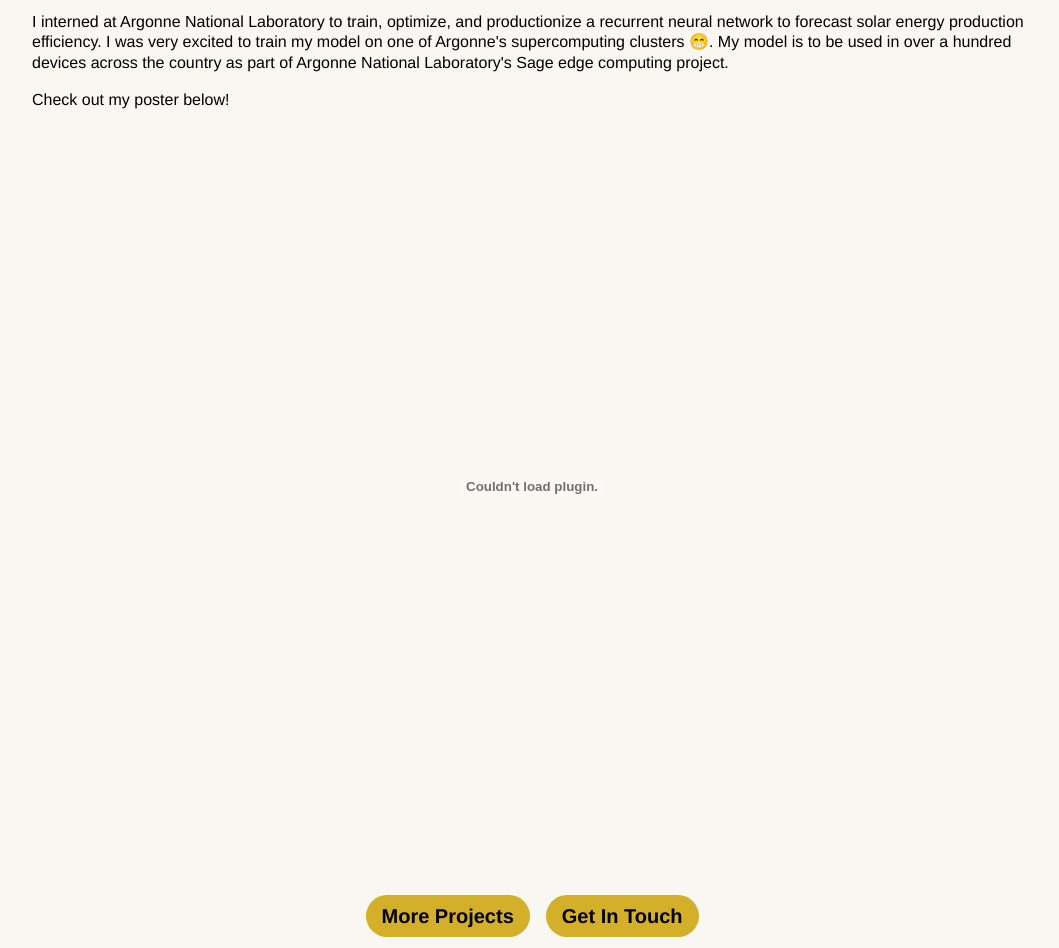
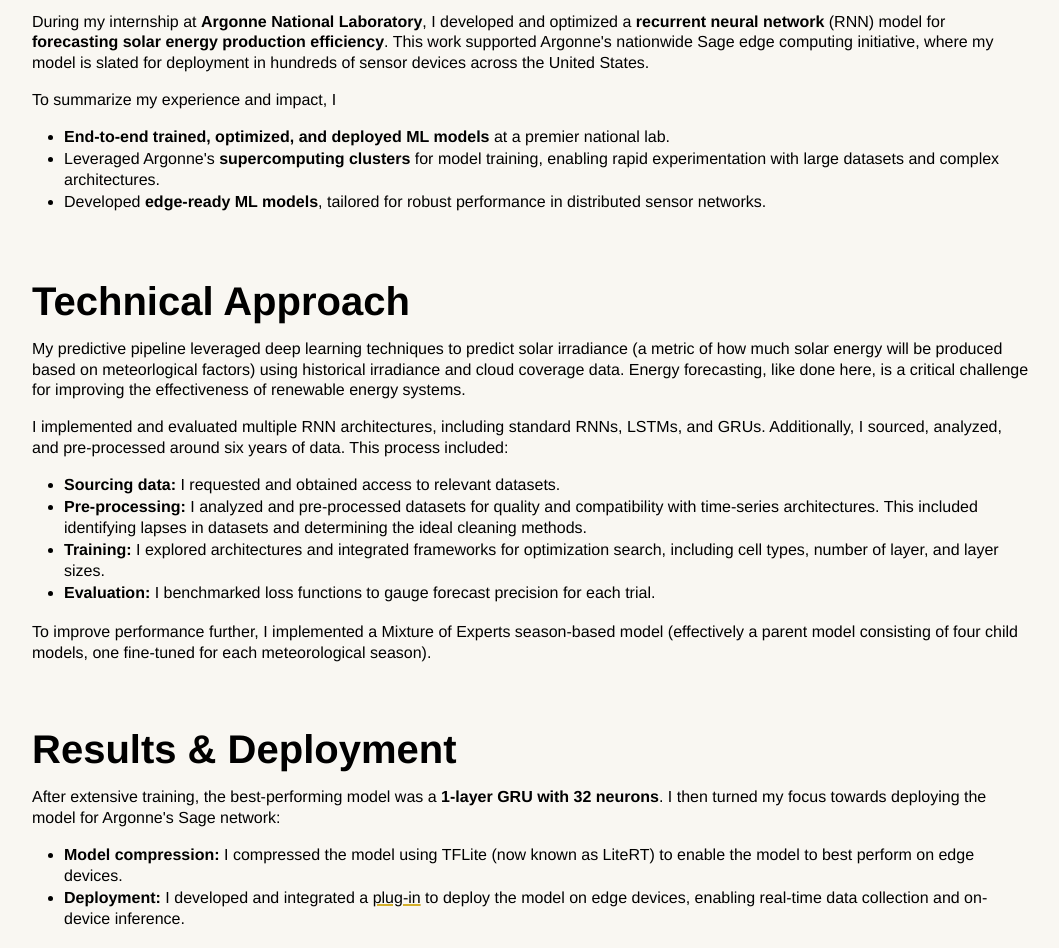
Before and after one commit to jontgao/jontgao.github.io, a Next.js app in the folder react-docker/: page /proj/anl in a window 1280 px wide. Shown: the part 860-1808 px from the top of the page, without its empty margins (108-1167 px from the left). Built offline with nearby package versions, Linux system fonts and the light colour scheme; a web font is replaced by a local one.

Commit message:
updated proj desc (anl, mnist)

```diff
--- a/react-docker/src/app/proj/projData.tsx
+++ b/react-docker/src/app/proj/projData.tsx
@@ -119,11 +119,46 @@
             <LinkButtonRow key="anl-1" linkButtonProps={[{linkUrl:"https://github.com/jontgao/waggle-plugin-solar-irradiance-forecasting", buttonProps:{text: "Project Github"}}]}/>,
             <H2Subsection
                 key="anl-2"
-                subsectionTitle="About"
+                subsectionTitle="Introduction"
                 subsectionContent={[
-                    <p key="anl-2-0">I interned at Argonne National Laboratory to train, optimize, and productionize a recurrent neural network to forecast solar energy production efficiency. I was very excited to train my model on one of Argonne's supercomputing clusters 😁. My model is to be used in over a hundred devices across the country as part of Argonne National Laboratory's Sage edge computing project.</p>,
-                    <p key="anl-2-1">Check out my poster below!</p>,
-                    <object key="anl-2-2" data="/proj/anl/Gao-Jonathan-SULI-MCS.pdf" type="application/pdf" width="100%" height="720" />,
+                    <p key="anl-2-0">During my internship at <b>Argonne National Laboratory</b>, I developed and optimized a <b>recurrent neural network</b> (RNN) model for <b>forecasting solar energy production efficiency</b>. This work supported Argonne's nationwide Sage edge computing initiative, where my model is slated for deployment in hundreds of sensor devices across the United States.</p>,
+                    <p key="anl-2-2">To summarize my experience and impact, I</p>,
+                    <ul key="anl-2-3" className="list-disc">
+                        <li><b>End-to-end trained, optimized, and deployed ML models</b> at a premier national lab.</li>
+                        <li>Leveraged Argonne's <b>supercomputing clusters</b> for model training, enabling rapid experimentation with large datasets and complex architectures.</li>
+                        <li>Developed <b>edge-ready ML models</b>, tailored for robust performance in distributed sensor networks.</li>
+                    </ul>,
+                ]}
+            />,
+            <H2Subsection
+                key="anl-3"
+                subsectionTitle="Technical Approach"
+                subsectionContent={[
+                    <p key="anl-3-0">My predictive pipeline leveraged deep learning techniques to predict solar irradiance (a metric of how much solar energy will be produced based on meteorlogical factors) using historical irradiance and cloud coverage data. Energy forecasting, like done here, is a critical challenge for improving the effectiveness of renewable energy systems.</p>,
+                    <p key="anl-3-1">I implemented and evaluated multiple RNN architectures, including standard RNNs, LSTMs, and GRUs. Additionally, I sourced, analyzed, and pre-processed around six years of data. This process included:</p>,
+                    <ul key="anl-3-2" className="list-disc">
+                        <li><b>Sourcing data:</b> I requested and obtained access to relevant datasets.</li>
+                        <li><b>Pre-processing:</b> I analyzed and pre-processed datasets for quality and compatibility with time-series architectures. This included identifying lapses in datasets and determining the ideal cleaning methods.</li>
+                        <li><b>Training:</b> I explored architectures and integrated frameworks for optimization search, including cell types, number of layer, and layer sizes.</li>
+                        <li><b>Evaluation:</b> I benchmarked loss functions to gauge forecast precision for each trial.</li>
+                    </ul>,
+                    <p key="anl-3-3">To improve performance further, I implemented a Mixture of Experts season-based model (effectively a parent model consisting of four child models, one fine-tuned for each meteorological season).</p>,
+                ]}
+            />,
+            <H2Subsection
+                key="anl-4"
+                subsectionTitle="Results & Deployment"
+                subsectionContent={[
+                    <p key="anl-4-0">After extensive training, the best-performing model was a <b>1-layer GRU with 32 neurons</b>. I then turned my focus towards deploying the model for Argonne's Sage network:</p>,
+                    <ul key="anl-4-1" className="list-disc">
+                        <li><b>Model compression:</b> I compressed the model using TFLite (now known as LiteRT) to enable the model to best perform on edge devices.</li>
+                        <li><b>Deployment:</b> I developed and integrated a <a href="https://github.com/jontgao/waggle-plugin-solar-irradiance-forecasting">plug-in</a> to deploy the model on edge devices, enabling real-time data collection and on-device inference.</li>
+                    </ul>,
+                    <p key="anl-4-2">Ultimately, my work at Argonne grew my skills in ML model design, implementation, and deployment in real-world settings. Further, I gained extensive hands-on experience with data pre-processing and handling oh-so-many data quality issues. I am very grateful to have had the opportunity to collaborate with my supervisors in such a high-impact project.</p>,
+                    <p key="anl-4-2">While newer architectures are now leading the field in time-series prediction, my work ar Argonne played a critical role in developing an effective forecasting model for time-dependent data, especially with the constraints of edge deployment. As I have continued to learn about the ever-evolving energy field (like with my <a href="/proj/siu">research at SIU</a>), I hope to create further impact in projects like this.</p>,
+                    <p key="anl-4-2">My resulting plug-in and poster for my project can be viewed below.</p>,
+                    <LinkButtonRow key="anl-1" linkButtonProps={[{linkUrl:"https://github.com/jontgao/waggle-plugin-solar-irradiance-forecasting", buttonProps:{text: "Project Github"}}]}/>,
+                    <object key="anl-2-5" data="/proj/anl/Gao-Jonathan-SULI-MCS.pdf" type="application/pdf" width="100%" height="720" />,
                 ]}
             />,
         ]
@@ -163,16 +198,16 @@
                 key="diffusion-mnist-1"
                 subsectionTitle="Diffusion"
                 subsectionContent={[
-                    <p key="diffusion-mnist-1-0">For my Computer Vision class (CS444 at UIUC), I implemented and trained a diffusion model to generate images of numbers. This was my first time working with diffusion models, and I learned a lot in the process of building one from the ground-up.</p>,
+                    <p key="diffusion-mnist-1-0">For my Computer Vision class (CS444 at UIUC), I implemented and trained a diffusion model to generate images of numbers. This project was my first hands-on experience with diffusion models—a state-of-the-art generative approach recently popularized by systems like DALL-E and Stable Diffusion. Building the model from scratch, I deepened my understanding of both theoretical and practical aspects of modern generative AI.</p>,
                     <CaptionedImage key="diffusion-mnist-1-1" src="/proj/diffusion-mnist/thumbnail.png" caption="" />,
-                    <p key="diffusion-mnist-1-2">Diffusion models work by adding random noise to training data and learning how to reverse the noise. This particular model was based off <a href="https://arxiv.org/abs/2006.11239">a paper</a> by Ho et. al. We take a dataset of images (in this case, the <a href="https://www.kaggle.com/datasets/hojjatk/mnist-dataset">MNIST dataset</a> of handwritten numbers) and slowly add noise to the image. We train the diffusion model to "denoise" the noisy image to approximate the original image. After training, we input an image of complete noise to the model. Using the same process of denoising, the model effectively generates an image of a handwritten digit.</p>,
-                    <p key="diffusion-mnist-1-3">The first version of the model "denoised" an image with 50% noise in one singular step. This served primarily as a warmup to iron out the major steps in denoising.</p>,
+                    <p key="diffusion-mnist-1-2">Diffusion models operate by progressively adding noise to training images and learning to reverse this process, effectively "denoising" an image to recover or generate meaningful content. My implementation was based on the foundational work by <a href="https://arxiv.org/abs/2006.11239">Ho et. al</a>, which introduced a principled framework for training such models. We take a dataset of images (in this case, the <a href="https://www.kaggle.com/datasets/hojjatk/mnist-dataset">MNIST dataset</a> of handwritten numbers) and slowly add noise to the image. We train the diffusion model to "denoise" the noisy image to approximate the original image. After training, we input an image of complete noise to the model. Using the same process of denoising, the model effectively generates an image of a handwritten digit.</p>,
+                    <p key="diffusion-mnist-1-3">Initially, I built a simple variant that denoised images corrupted with 50% random noise in a single step—this helped me validate the core data pipeline and model structure.</p>,
                     <CaptionedImage key="diffusion-mnist-1-4" src="/proj/diffusion-mnist/denoising.png" caption="Denoising images. The left column shows the original image, and the middle shows the image with 50% noise. The right column shows the model's approximation of the original image." />,
-                    <p key="diffusion-mnist-1-5">To enable generating images from complete noise, I modified my model to iteratively denoise images over a number of timesteps. This way, we can start with complete noise and slowly approach a number. The resulting images after 20 epochs of training are below.</p>,
+                    <p key="diffusion-mnist-1-5">After this warmup, I enhanced the model to perform iterative denoising across multiple timesteps, allowing it to transform pure noise into plausible digit images. The results after 20 epochs showcased the model's ability to gradually synthesize digit-like images from random inputs.</p>,
                     <CaptionedImage key="diffusion-mnist-1-6" src="/proj/diffusion-mnist/time_conditioned_epoch20.png" caption="The results of iteratively denoising an image." />,
-                    <p key="diffusion-mnist-1-7">Although the images are denoised, they don't necessarily resemble real handwritten numbers. To fix this, I added one more change to the model: I explicitly tell the model what number each training image corresponds corresponds to. When generating an image, we then specify what number we want an image of. This small change considerably improves the model in generating realistic images of handwritten digits.</p>,
+                    <p key="diffusion-mnist-1-7">To further improve realism and control, I incorporated conditional generation—providing the target digit label during training and specifying it during inference. This adjustment allowed the model to generate images corresponding to specific digits on demand, dramatically increasing output quality and relevance.</p>,
                     <CaptionedImage key="diffusion-mnist-1-8" src="/proj/diffusion-mnist/class_conditioned_epoch20.png" caption="The final results of the diffusion model." />,
-                    <p key="diffusion-mnist-1-9">I really enjoyed getting to apply my lecture knowledge with this project. The idea and process of diffusion models is the basis of many popular image generation models today (e.g., OpenAI's DALL-E, Stable Diffsion, etc.). Although this model is nowhere near as complex or powerful, I still had a blast learning and experimenting with this project.</p>,
+                    <p key="diffusion-mnist-1-9">Working on this project was deeply rewarding, as it connected course concepts to emerging real-world applications. While my implementation remains a simplified proof-of-concept (training requires a lot of expensive computing power!), it reflects key principles behind today's most advanced image generation systems.</p>,
                 ]}
             />,
         ]
```
